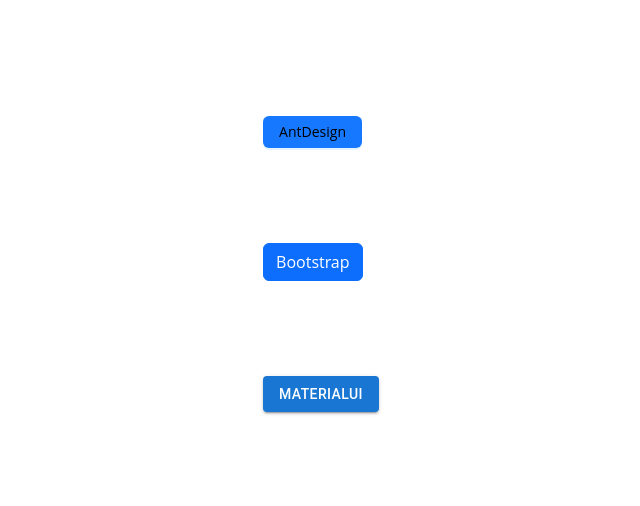
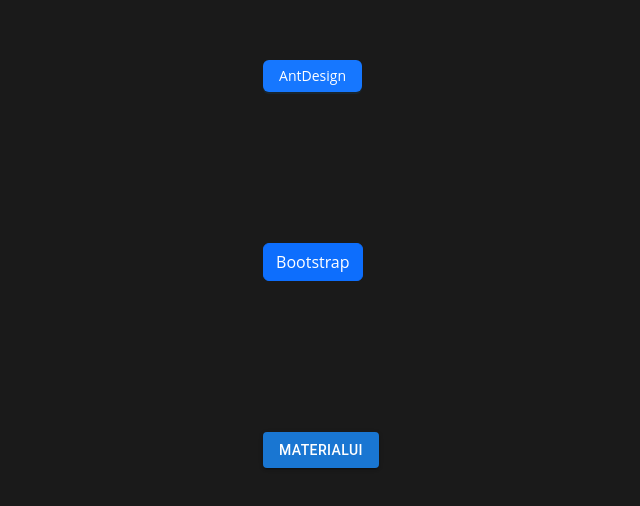
Before and after one commit to D-Ono/monitoria-banco-de-dados, a React (Vite) app in the folder components/: page / in a window 1280 px wide. Shown: the part 136-642 px from the top of the page, without its empty margins (319-959 px from the left). Built offline with nearby package versions, Linux system fonts and the light colour scheme.

Commit message:
dark background

```diff
--- a/components/src/index.css
+++ b/components/src/index.css
@@ -4,5 +4,11 @@
 	outline: 0;
 	box-sizing: border-box;
 	font-family: "Open Sans", sans-serif;
-	color: #000000;
 }
+
+#root {
+	width: 100vw;
+	height: 100vh;
+	color: #ffffff;
+	background-color: #1a1a1a;
+}
--- a/components/src/pages/Home/home.css
+++ b/components/src/pages/Home/home.css
@@ -1,7 +1,5 @@
 html,
 body {
-	width: 100vw;
-	height: 100vh;
 	display: flex;
 	flex-direction: column;
 	justify-content: center;
@@ -13,6 +11,7 @@
 }
 
 div {
+	margin: 0 auto;
 	height: 70%;
 	display: flex;
 	flex-direction: column;
```
